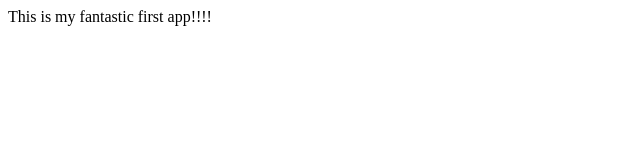
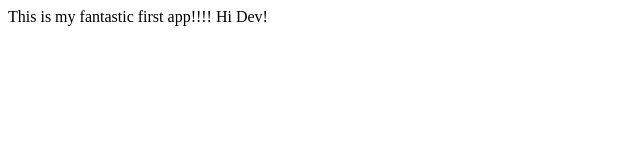
Before and after one commit to uc-griffiwl/it3038c-scripts-1, a plain HTML site: page testing/index.html in a window 1280 px wide. Shown: the full height of the page, 0-640 px from the left. Drawn offline with Linux system fonts and the light colour scheme.

Commit message:
added README.md

```diff
--- a/testing/index.html
+++ b/testing/index.html
@@ -3,6 +3,6 @@
 <title>My App </title>
 </head>
 <body>
-This is my fantastic first app!!!!
+This is my fantastic first app!!!! Hi Dev!
 </body>
 </html>
```
Also changed, not shown: 1 other file.
